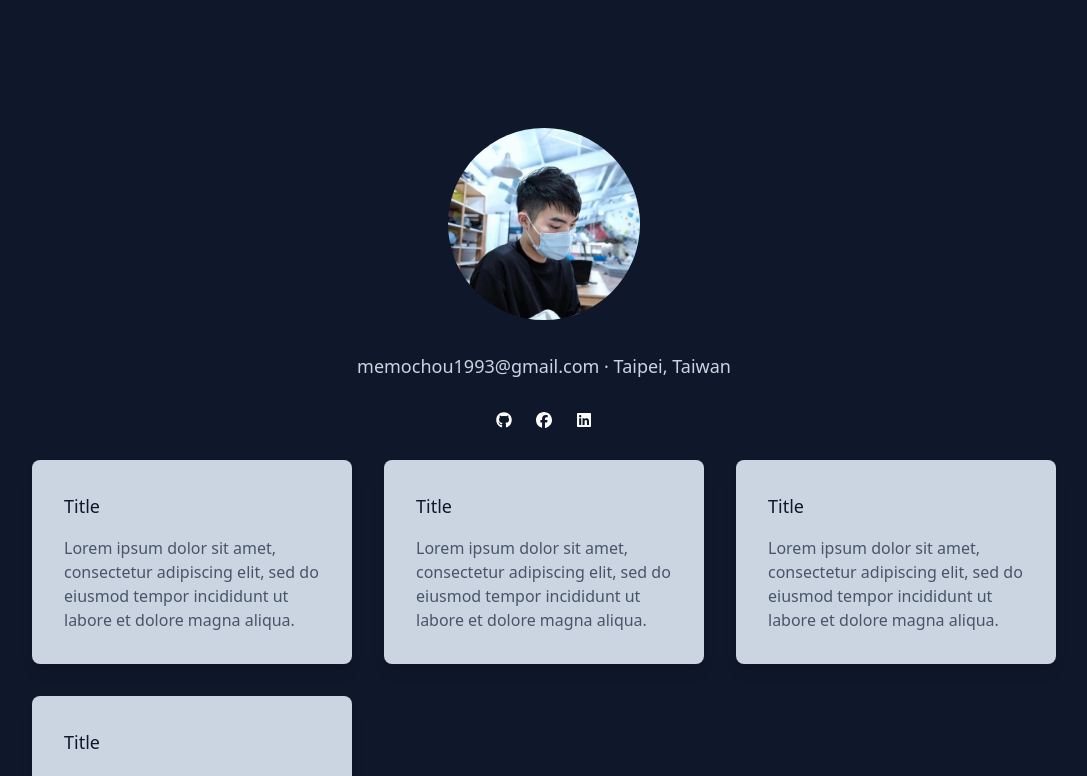
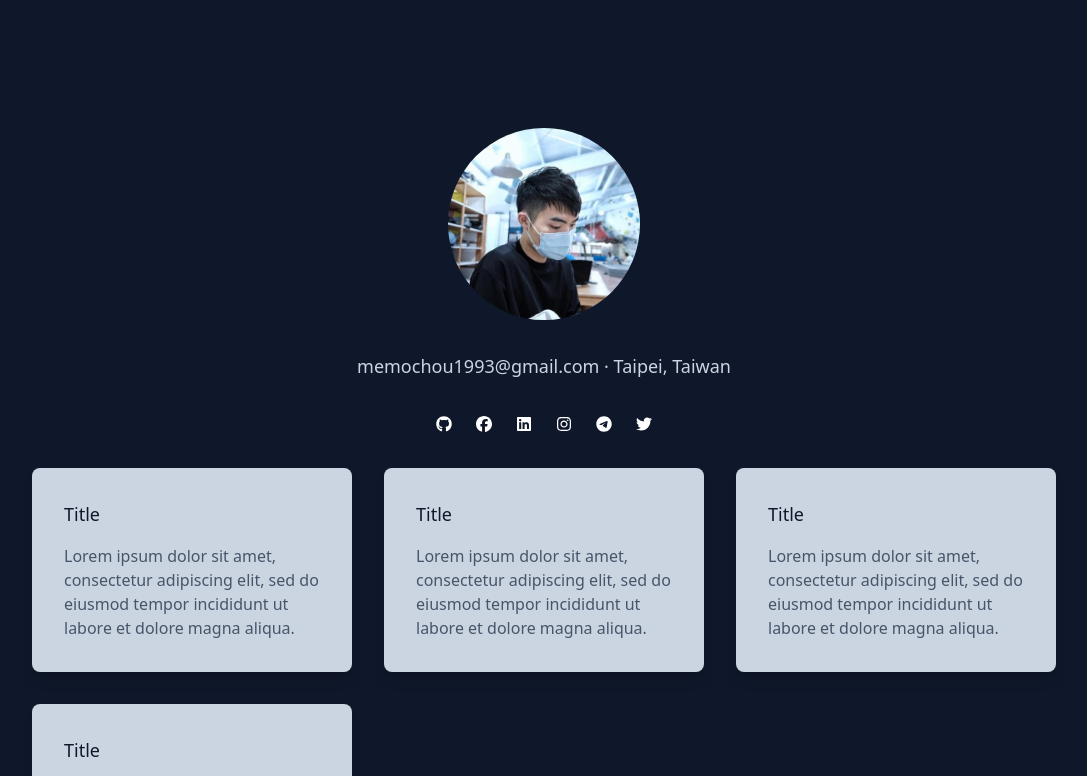
Before and after one commit to memochou1993/portfolio-next, a Next.js app: page / in a window 1280 px wide. Shown: the top 776 px of the page, without its empty margins (96-1183 px from the left). Built offline with nearby package versions, Linux system fonts and the light colour scheme.

Commit message:
Add social links

```diff
--- a/components/Portfolio.tsx
+++ b/components/Portfolio.tsx
@@ -2,7 +2,14 @@ import React from 'react';
 import Image from 'next/image';
 import Card from '@/components/Card';
 import { FontAwesomeIcon } from '@fortawesome/react-fontawesome';
-import { faGithub, faFacebook, faLinkedin } from '@fortawesome/free-brands-svg-icons';
+import {
+  faGithub,
+  faFacebook,
+  faLinkedin,
+  faInstagram,
+  faTelegram,
+  faTwitter,
+} from '@fortawesome/free-brands-svg-icons';
 
 export default function Portfolio() {
   return (
@@ -22,9 +29,24 @@ export default function Portfolio() {
             </span>
           </div>
           <div className="flex justify-center mb-8">
-            <FontAwesomeIcon icon={faGithub} width="24" color="white" className="mx-2" />
-            <FontAwesomeIcon icon={faFacebook} width="24" color="white" className="mx-2" />
-            <FontAwesomeIcon icon={faLinkedin} width="24" color="white" className="mx-2" />
+            <a href="https://github.com/memochou1993" target="_blank" rel="noreferrer">
+              <FontAwesomeIcon icon={faGithub} width="24" color="white" className="mx-2" />
+            </a>
+            <a href="https://www.linkedin.com/in/memochou1993/" target="_blank" rel="noreferrer">
+              <FontAwesomeIcon icon={faFacebook} width="24" color="white" className="mx-2" />
+            </a>
+            <a href="https://linkedin.com/in/memochou1993" target="_blank" rel="noreferrer">
+              <FontAwesomeIcon icon={faLinkedin} width="24" color="white" className="mx-2" />
+            </a>
+            <a href="https://www.instagram.com/memochou1993/" target="_blank" rel="noreferrer">
+              <FontAwesomeIcon icon={faInstagram} width="24" color="white" className="mx-2" />
+            </a>
+            <a href="https://telegram.me/memochou1993" target="_blank" rel="noreferrer">
+              <FontAwesomeIcon icon={faTelegram} width="24" color="white" className="mx-2" />
+            </a>
+            <a href="https://twitter.com/memochou1993" target="_blank" rel="noreferrer">
+              <FontAwesomeIcon icon={faTwitter} width="24" color="white" className="mx-2" />
+            </a>
           </div>
           <div className="grid grid-cols-1 gap-4 md:grid-cols-2 lg:grid-cols-3 md:gap-6 lg:gap-8">
             <Card />
```
